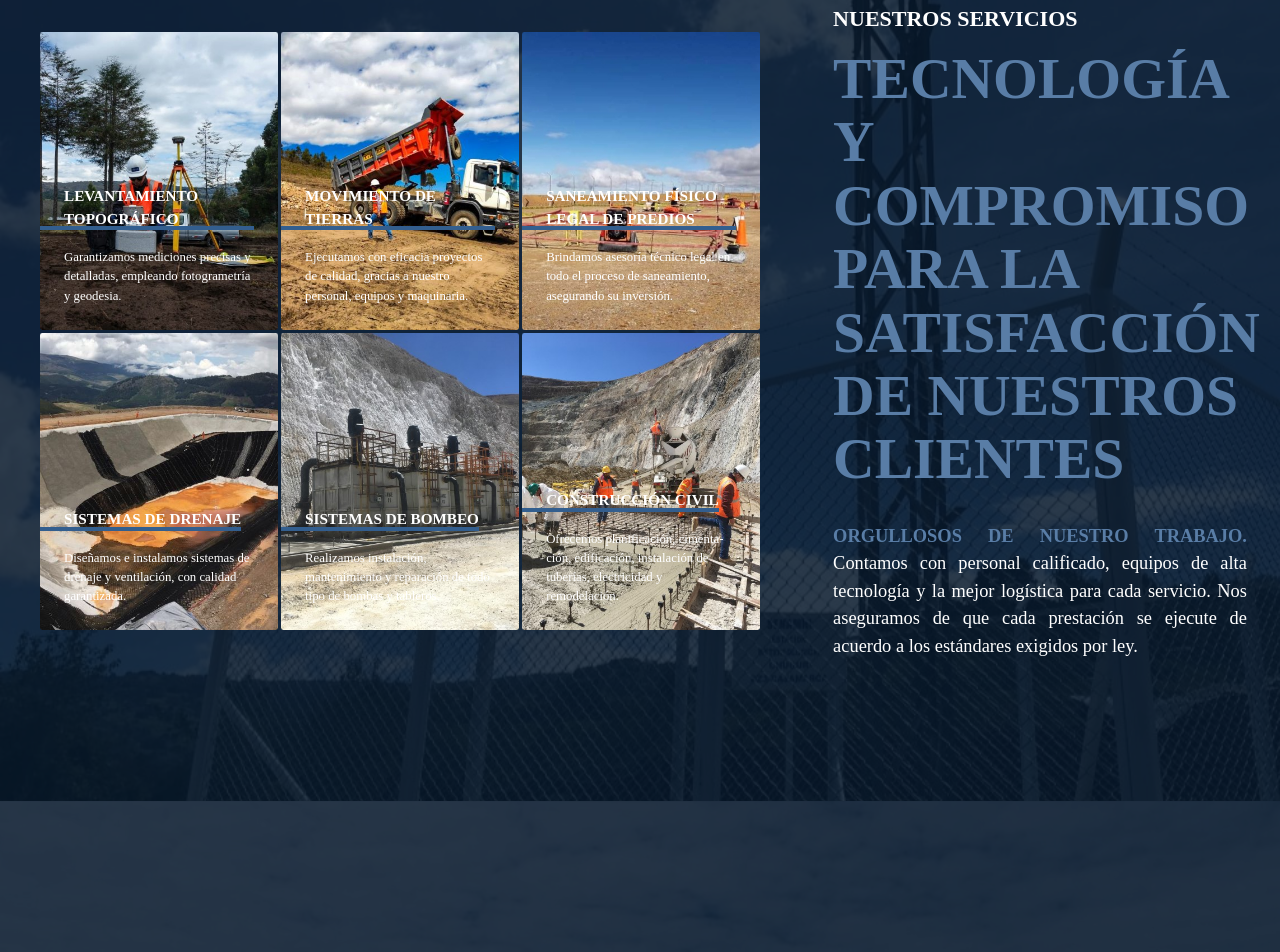
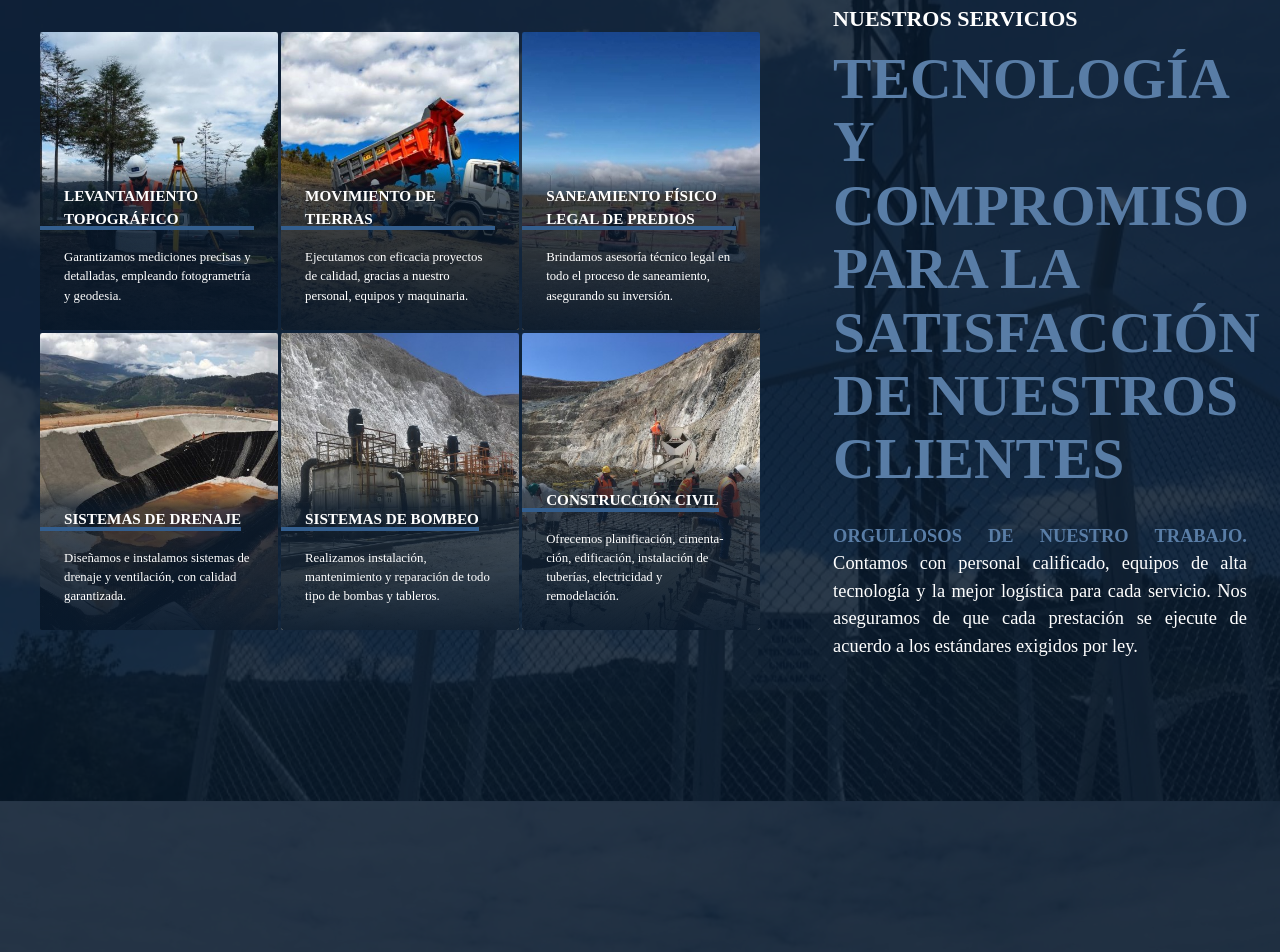
Before and after one commit to MarceloLopezS/2g-servicios-generales, a React (Create React App) app: page / in a window 1280 px wide. Shown: the part 1827-2779 px from the top of the page. Built offline with nearby package versions, Linux system fonts and the light colour scheme; a web font is replaced by a local one.

Commit message:
Services card body background fixed

```diff
--- a/src/index.css
+++ b/src/index.css
@@ -18,6 +18,7 @@
     --clr-bg-opacity-700: hsl(212, 70%, 10%, 0.7);
     --clr-bg-opacity-800: hsl(212, 70%, 10%, 0.85);
     --clr-bg-opacity-850: hsl(212, 70%, 10%, 0.9);
+    --clr-bg-opacity-900: hsl(212, 70%, 10%, 0.95);
 
     --clr-shadow-900: hsla(0, 0%, 13%, 0.5);
 
```
